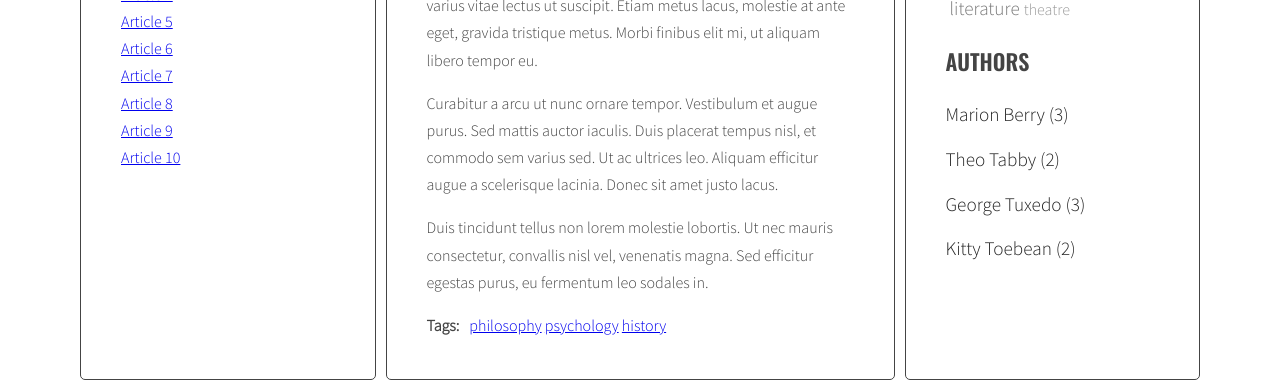
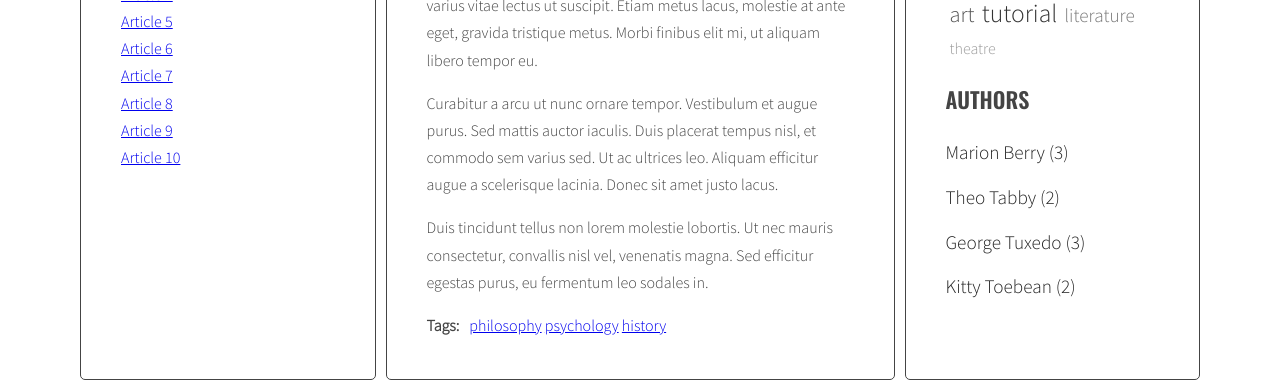
Before and after one commit to kherma/-SCHOOL_05-javascript-blog, a website: page index.html in a window 1280 px wide. Shown: the part 459-847 px from the top of the page. Drawn offline with nearby package versions, Linux system fonts and the light colour scheme.

Commit message:
Completed tagCloud

```diff
--- a/index.html
+++ b/index.html
@@ -239,6 +239,14 @@
           <a href="#author-{{ id }}"><span>{{ title }}</span></a>
         </script>
 
+        <!-- Tag Cloud template -->
+        <script id="template-tag-cloud-link" type="text/x-handlebars-template">
+          {{#each tags}}
+          <li><a href="#tag-{{ tag }}" class="tag-size {{className}}">{{ tag }}</a></li>
+          {{/each}}
+        </script>
+
+
         <script src="https://cdnjs.cloudflare.com/ajax/libs/handlebars.js/4.1.0/handlebars.min.js"></script>
         <script src="js/script.js"></script>
     </body>
--- a/js/script.js
+++ b/js/script.js
@@ -10,7 +10,8 @@
     const templates = {
         articleLink: Handlebars.compile(document.querySelector('#template-article-link').innerHTML),
         articleTag: Handlebars.compile(document.querySelector('#template-article-tag').innerHTML),
-        articleAuthor: Handlebars.compile(document.querySelector('#template-article-author').innerHTML)
+        articleAuthor: Handlebars.compile(document.querySelector('#template-article-author').innerHTML),
+        tagCloudLink: Handlebars.compile(document.querySelector('#template-tag-cloud-link').innerHTML)
     }
 
     const titleClickHandler = function(event){
@@ -157,21 +158,28 @@
             const tagsParams = calculateTagsParams(allTags);
 
             /* [NEW] create variable for all links HTML code */
-            let allTagsHTML = '';
+            const allTagsData = { tags: [] };
 
             /* [NEW] START LOOP: for each tag in allTags: */
             for(let tag in allTags){
             /* [NEW] generate code of a link and add it to allTagsHTML */
             // const tagLinkHTML = '<li><a href="#tag-' + tag + '" class="tag-size ' + calculateTagClass(allTags[tag], tagsParams) +'">' + tag + '</a> <span>' + ' (' + allTags[tag] + ') ' + '</span></li>';
 
-            const tagLinkHTML = '<li><a href="#tag-' + tag + '" class="tag-size ' + calculateTagClass(allTags[tag], tagsParams) +'">' + tag + '</a></li>';
+            // Module 7.4 Handlebars Modyfied
+            // const tagLinkHTML = '<li><a href="#tag-' + tag + '" class="tag-size ' + calculateTagClass(allTags[tag], tagsParams) +'">' + tag + '</a></li>';
+                allTagsData.tags.push({
+                    tag: tag,
+                    count: allTags[tag],
+                    className: calculateTagClass(allTags[tag], tagsParams),
+                });
 
-            allTagsHTML += tagLinkHTML;
+            //   allTagsHTML += tagLinkHTML;
             } /* [NEW] END LOOP: for each tag in allTags: */
 
+            // Module 7.4 Handlebars Modyfied
             /*[NEW] add HTML from allTagsHTML to tagList */
-            tagList.innerHTML = allTagsHTML;
-
+            // tagList.innerHTML = allTagsHTML;
+            tagList.innerHTML = templates.tagCloudLink(allTagsData);
         } /* END LOOP: for every article: */
       }
 
```
